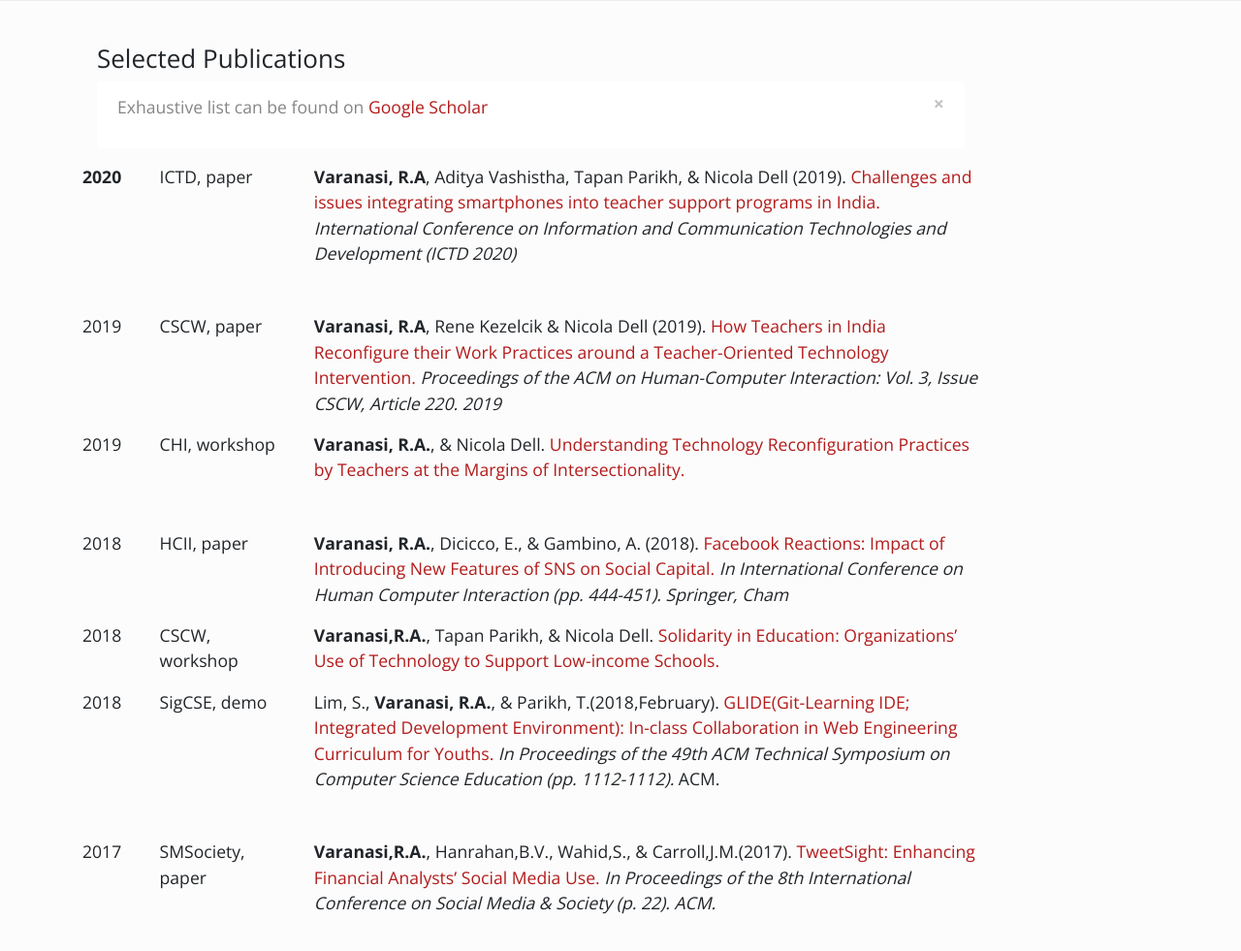
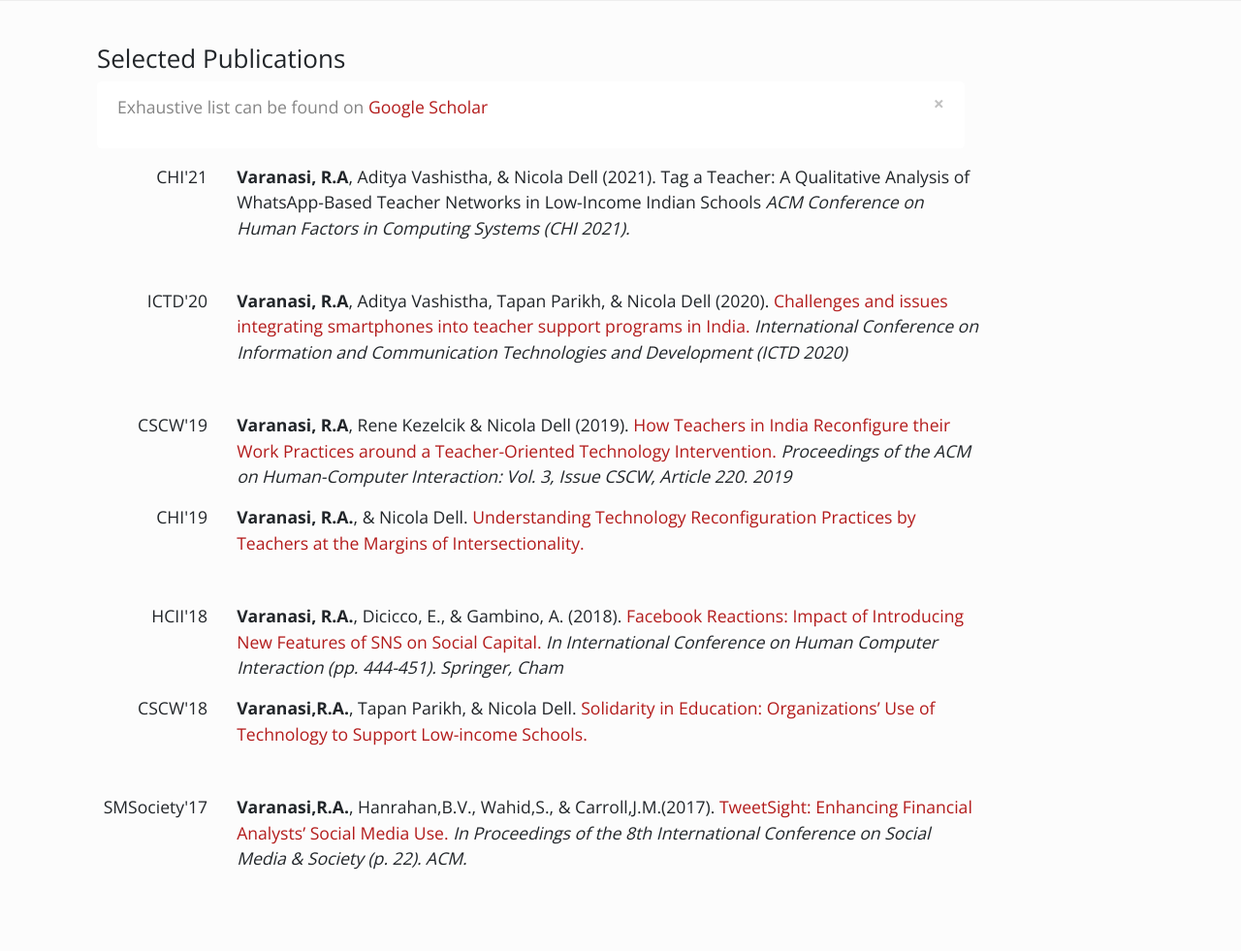
Before and after one commit to merama/merama.github.io, a plain HTML site: page publication.html in a window 1280 px wide. Shown: the part 81-1062 px from the top of the page at 97% size. After the commit the page ends 1017 px from the top, so only its background shows below. Drawn offline with nearby package versions, Linux system fonts and the light colour scheme.

Commit message:
Update chi paper

```diff
--- a/override.css
+++ b/override.css
@@ -9,6 +9,10 @@
     width: 100%;
     height: 45%;
     object-fit: cover;
+}
+
+.right-text{
+  text-align: right;
 }
 
 .tag{
--- a/publication.html
+++ b/publication.html
@@ -58,39 +58,42 @@
 
             </div>
             <div class = "row">
-              <div class="col-md-1">
-               <b> 2020 </b>
+              <div class="col-md-2 right-text">
+                CHI'21
               </div>
-              <div class="col-md-2">
-                ICTD, paper
-              </div>
-              <div class="col-md-9">
-              <p> <b>Varanasi, R.A</b>, Aditya Vashistha, Tapan Parikh, & Nicola Dell (2019). <a href="files/Varanasi2020.pdf" target="blank"> Challenges and issues integrating smartphones into teacher support programs in India. </a> <i>International Conference on Information and Communication Technologies and Development (ICTD 2020)</i></p>
+              <div class="col-md-10">
+              <p> <b>Varanasi, R.A</b>, Aditya Vashistha, & Nicola Dell (2021). Tag a Teacher: A Qualitative Analysis of WhatsApp-Based Teacher Networks in Low-Income Indian Schools  <i>ACM Conference on Human Factors in Computing Systems (CHI 2021).</i></p>
               </div>
             </div>
 
             <hr>
 
             <div class = "row">
-              <div class="col-md-1">
-                2019
+              <div class="col-md-2 right-text">
+               ICTD'20
               </div>
-              <div class="col-md-2">
-                CSCW, paper
+
+              <div class="col-md-10">
+              <p> <b>Varanasi, R.A</b>, Aditya Vashistha, Tapan Parikh, & Nicola Dell (2020). <a href="files/Varanasi2020.pdf" target="blank"> Challenges and issues integrating smartphones into teacher support programs in India. </a> <i>International Conference on Information and Communication Technologies and Development (ICTD 2020)</i></p>
               </div>
-              <div class="col-md-9">
+            </div>
+
+            <hr>
+
+            <div class = "row">
+              <div class="col-md-2 right-text">
+                CSCW'19
+              </div>
+            <div class="col-md-10">
               <p> <b>Varanasi, R.A</b>, Rene Kezelcik & Nicola Dell (2019). <a target="blank" href="files/cscw19.pdf"> How Teachers in India Reconfigure their Work Practices around a Teacher-Oriented Technology Intervention. </a> <i>Proceedings of the ACM on Human-Computer Interaction: Vol. 3, Issue CSCW, Article 220. 2019</i></p>
               </div>
             </div>
 
             <div class = "row">
-              <div class="col-md-1">
-                2019
+              <div class="col-md-2 right-text">
+                CHI'19
               </div>
-              <div class="col-md-2">
-               CHI, workshop
-              </div>
-              <div class="col-md-9">
+              <div class="col-md-10">
               <p> <b>Varanasi, R.A.</b>, & Nicola Dell. 	<a target="blank" href="http://www.hcixb.org/past-events/chi2019/"> Understanding Technology Reconfiguration Practices by Teachers at the Margins of Intersectionality. </a> </i></p>
               </div>
             </div>
@@ -98,52 +101,30 @@
             <hr />
 
             <div class = "row">
-              <div class="col-md-1">
-                2018
+              <div class="col-md-2 right-text">
+                HCII'18
               </div>
-              <div class="col-md-2">
-                 HCII, paper
-              </div>
-              <div class="col-md-9">
+              <div class="col-md-10">
               <p> <b>Varanasi, R.A.</b>, Dicicco, E., & Gambino, A. (2018). <a target="blank" href="files/hcii'18.pdf">  Facebook Reactions: Impact of Introducing New Features of SNS on Social Capital. </a> <i> In International Conference on Human Computer Interaction (pp. 444-451). Springer, Cham </i> </p>
               </div>
             </div>
 
             <div class = "row">
-              <div class="col-md-1">
-                2018
+              <div class="col-md-2 right-text">
+                CSCW'18
               </div>
-              <div class="col-md-2">
-                CSCW, workshop
-              </div>
-              <div class="col-md-9">
+              <div class="col-md-10">
               <p> <b>Varanasi,R.A.</b>, Tapan Parikh, & Nicola Dell. 	<a target="blank" href="https://cscwsolidarity.wordpress.com/participants/"> Solidarity in Education: Organizations’ Use of Technology to Support Low-income Schools.</a> </p>
-              </div>
-            </div>
-
-
-            <div class = "row">
-              <div class="col-md-1">
-                 2018
-              </div>
-              <div class="col-md-2">
-                SigCSE, demo
-              </div>
-              <div class="col-md-9">
-              <p> Lim, S., <b> Varanasi, R.A.</b>, & Parikh, T.(2018,February). <a target="blank" href="https://dl.acm.org/citation.cfm?id=3162203"> GLIDE(Git-Learning IDE; Integrated Development Environment): In-class Collaboration in Web Engineering Curriculum for Youths. </a> <i> In Proceedings of the 49th ACM Technical Symposium on Computer Science Education (pp. 1112-1112). </i> ACM.</p>
               </div>
             </div>
 
             <hr>
 
             <div class = "row">
-              <div class="col-md-1">
-                2017
+              <div class="col-md-2 right-text">
+                SMSociety'17
               </div>
-              <div class="col-md-2">
-                 SMSociety, paper
-              </div>
-              <div class="col-md-9">
+              <div class="col-md-10">
               <p> <b> Varanasi,R.A.</b>, Hanrahan,B.V., Wahid,S., & Carroll,J.M.(2017).  <a target="blank" href="files/smsociety'17.pdf"> TweetSight: Enhancing Financial Analysts’ Social Media Use. </a> <i> In Proceedings of the 8th International Conference on Social Media & Society (p. 22). ACM. </i> </p>
               </div>
             </div>
```
Also changed, not shown: index.html (+4 -4 lines), 1 other file.
